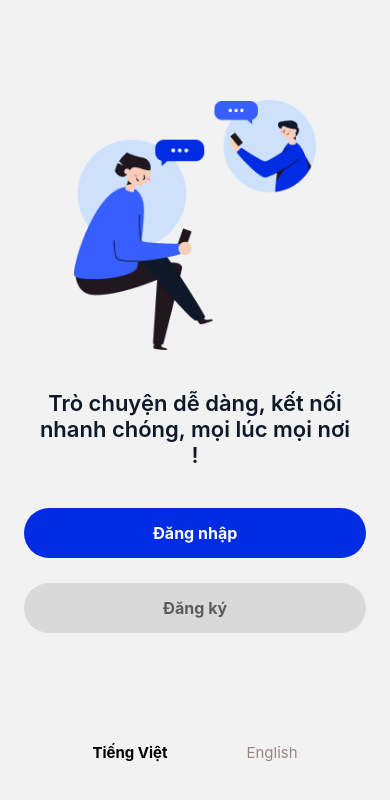
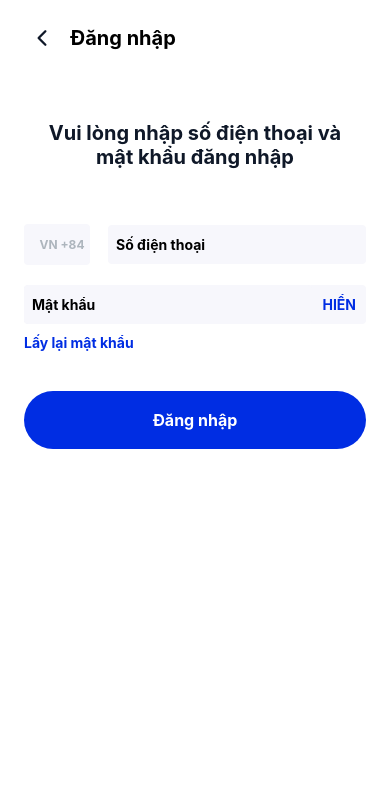
Before and after one commit to khangdinh2103/FE_AppChat_ReactNative, a React Native app in the folder fe_appchat_reactnative/: screen /Started in a window 390 px wide. Shown: the top 800 px of the page. Built offline with nearby package versions, Linux system fonts and the light colour scheme.

Commit message:
create account2 page

```diff
--- a/fe_appchat_reactnative/App.js
+++ b/fe_appchat_reactnative/App.js
@@ -1,5 +1,6 @@
 import { Text, SafeAreaView, StyleSheet } from 'react-native';
 import Started from './screens/login/Started';
+import  CreateAccount2 from './screens/create-account/CreateAccount2';
 import { NavigationContainer } from '@react-navigation/native';
 import { createNativeStackNavigator } from '@react-navigation/native-stack';
 
@@ -11,7 +12,7 @@ export default function App() {
     <Stack.Navigator initialRouteName="Started">
       <Stack.Screen
         name="Started"
-        component={Started}
+        component={CreateAccount2}
         options={{ headerShown: false }}
       />
       {/* <Stack.Screen
--- /dev/null
+++ b/fe_appchat_reactnative/screens/create-account/CreateAccount2.js
@@ -0,0 +1,177 @@
+import React, { useState } from "react";
+import {
+  SafeAreaView,
+  View,
+  ScrollView,
+  Text,
+  TouchableOpacity,
+  TextInput,
+  StyleSheet,
+} from "react-native";
+import Ionicons from "react-native-vector-icons/Ionicons";
+
+export default function CreateAccount2(props) {
+  const [phoneNumber, setPhoneNumber] = useState("");
+  const [password, setPassword] = useState("");
+  const [showPassword, setShowPassword] = useState(false);
+
+  return (
+    <SafeAreaView style={styles.container}>
+      <ScrollView style={styles.scrollView}>
+        <View style={styles.row}>
+          <TouchableOpacity
+            onPress={() => props.navigation.goBack()}
+            style={styles.backButton}
+          >
+            <Ionicons name="chevron-back" size={24} color="#0F1828" />
+          </TouchableOpacity>
+          <Text style={styles.title}>Đăng nhập</Text>
+        </View>
+        <Text style={styles.text2}>
+          Vui lòng nhập số điện thoại và mật khẩu đăng nhập
+        </Text>
+        <View style={styles.row2}>
+          <TouchableOpacity style={styles.button}>
+            <Text style={styles.text4}>VN +84</Text>
+          </TouchableOpacity>
+          <TextInput
+            placeholder={"Số điện thoại"}
+            value={phoneNumber}
+            onChangeText={setPhoneNumber}
+            style={styles.input}
+            keyboardType="phone-pad"
+          />
+        </View>
+        <View style={styles.passwordContainer}>
+          <TextInput
+            placeholder={"Mật khẩu"}
+            value={password}
+            onChangeText={setPassword}
+            style={styles.input}
+            secureTextEntry={!showPassword}
+          />
+          <TouchableOpacity
+            onPress={() => setShowPassword(!showPassword)}
+            style={styles.showPasswordButton}
+          >
+            <Text style={styles.text6}>{showPassword ? "ẨN" : "HIỂN"}</Text>
+          </TouchableOpacity>
+        </View>
+        <TouchableOpacity onPress={() => alert("Lấy lại mật khẩu!")}
+          style={styles.forgotPassword}>
+          <Text style={styles.textForgot}>Lấy lại mật khẩu</Text>
+        </TouchableOpacity>
+        <TouchableOpacity
+          style={styles.button2}
+          onPress={() => alert("Đăng nhập!")}
+        >
+          <Text style={styles.text5}>Đăng nhập</Text>
+        </TouchableOpacity>
+      </ScrollView>
+    </SafeAreaView>
+  );
+}
+
+const styles = StyleSheet.create({
+  container: {
+    flex: 1,
+    backgroundColor: "#FFFFFF",
+  },
+  scrollView: {
+    flex: 1,
+    backgroundColor: "#FFFFFF",
+    borderRadius: 24,
+    paddingTop: 25,
+  },
+  row: {
+    flexDirection: "row",
+    alignItems: "center",
+    marginBottom: 30,
+    marginLeft: 30,
+  },
+  backButton: {
+    marginRight: 16,
+  },
+  title: {
+    color: "#000000",
+    fontSize: 20,
+    fontWeight: "bold",
+  },
+  text2: {
+    marginTop: 40,
+    color: "#0F1828",
+    fontSize: 20,
+    fontWeight: "bold",
+    textAlign: "center",
+    marginBottom: 15,
+    marginHorizontal: 28,
+  },
+  row2: {
+    marginTop: 40,
+    flexDirection: "row",
+    alignItems: "center",
+    marginHorizontal: 24,
+  },
+  button: {
+    width: 66,
+    alignItems: "center",
+    backgroundColor: "#F7F7FC",
+    borderRadius: 4,
+    paddingVertical: 13,
+    marginRight: 18,
+  },
+  input: {
+    color: "#000000",
+    fontSize: 14,
+    fontWeight: "bold",
+    flex: 1,
+    backgroundColor: "#F7F7FC",
+    borderRadius: 4,
+    paddingVertical: 11,
+    paddingHorizontal: 8,
+  },
+  passwordContainer: {
+    flexDirection: "row",
+    alignItems: "center",
+    marginHorizontal: 24,
+    marginTop: 20,
+    backgroundColor: "#F7F7FC",
+    borderRadius: 4,
+  },
+  showPasswordButton: {
+    padding: 10,
+  },
+  text6: {
+    color: "#002DE3",
+    fontWeight: "bold",
+  },
+  forgotPassword: {
+    alignItems: "flex-start",
+    marginHorizontal: 24,
+    marginTop: 10,
+  },
+  textForgot: {
+    color: "#002DE3",
+    fontSize: 14,
+    fontWeight: "bold",
+  },
+  button2: {
+    marginTop: 40,
+    alignItems: "center",
+    backgroundColor: "#002DE3",
+    borderRadius: 30,
+    paddingVertical: 19,
+    marginHorizontal: 24,
+  },
+  text5: {
+    color: "#FFFFFF",
+    fontSize: 16,
+    fontWeight: "bold",
+  },
+  text4: {
+    color: "#ADB5BD",
+    fontSize: 12,
+    fontWeight: "bold",
+    paddingLeft: 10,
+  },
+});
```
